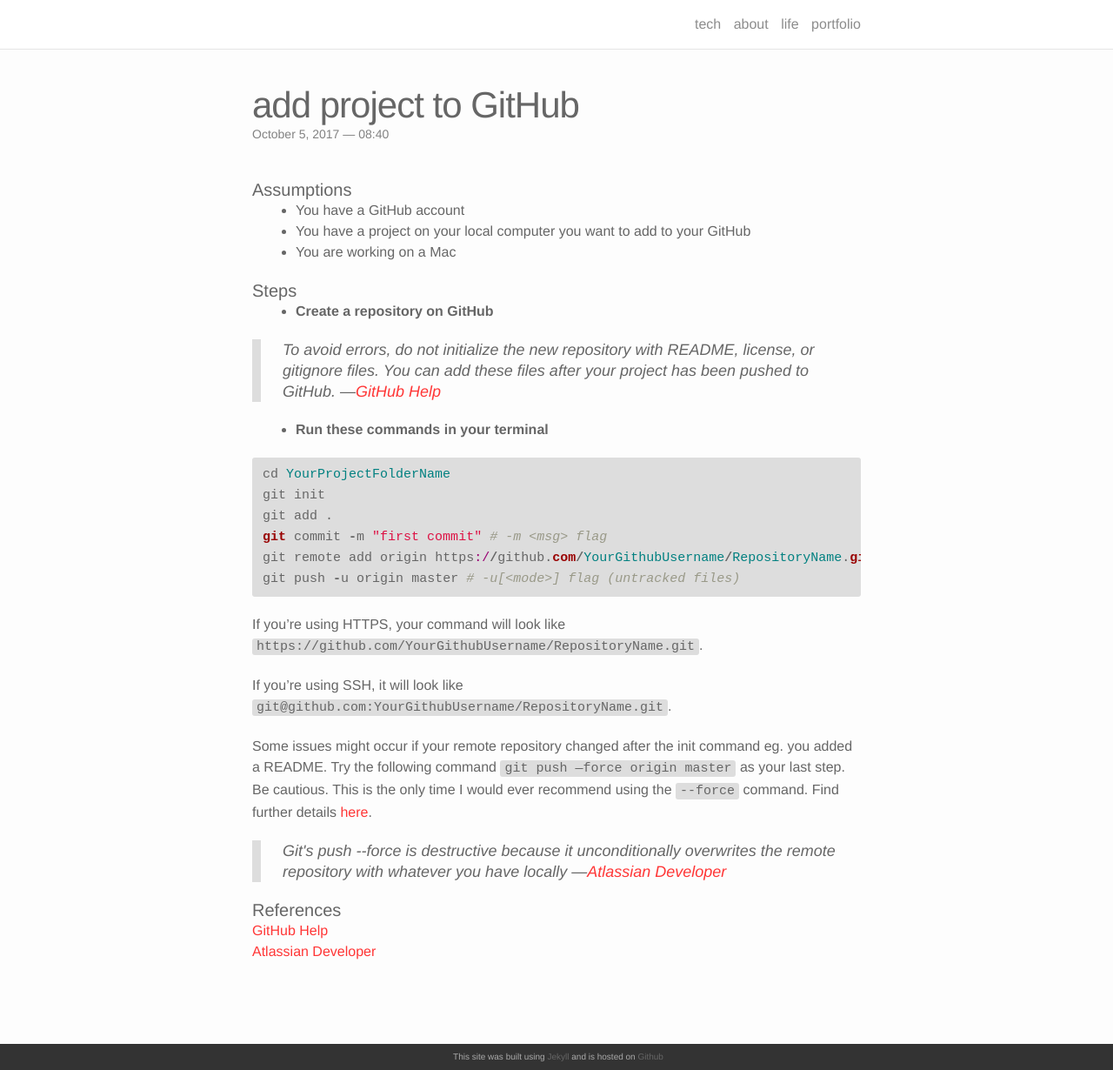
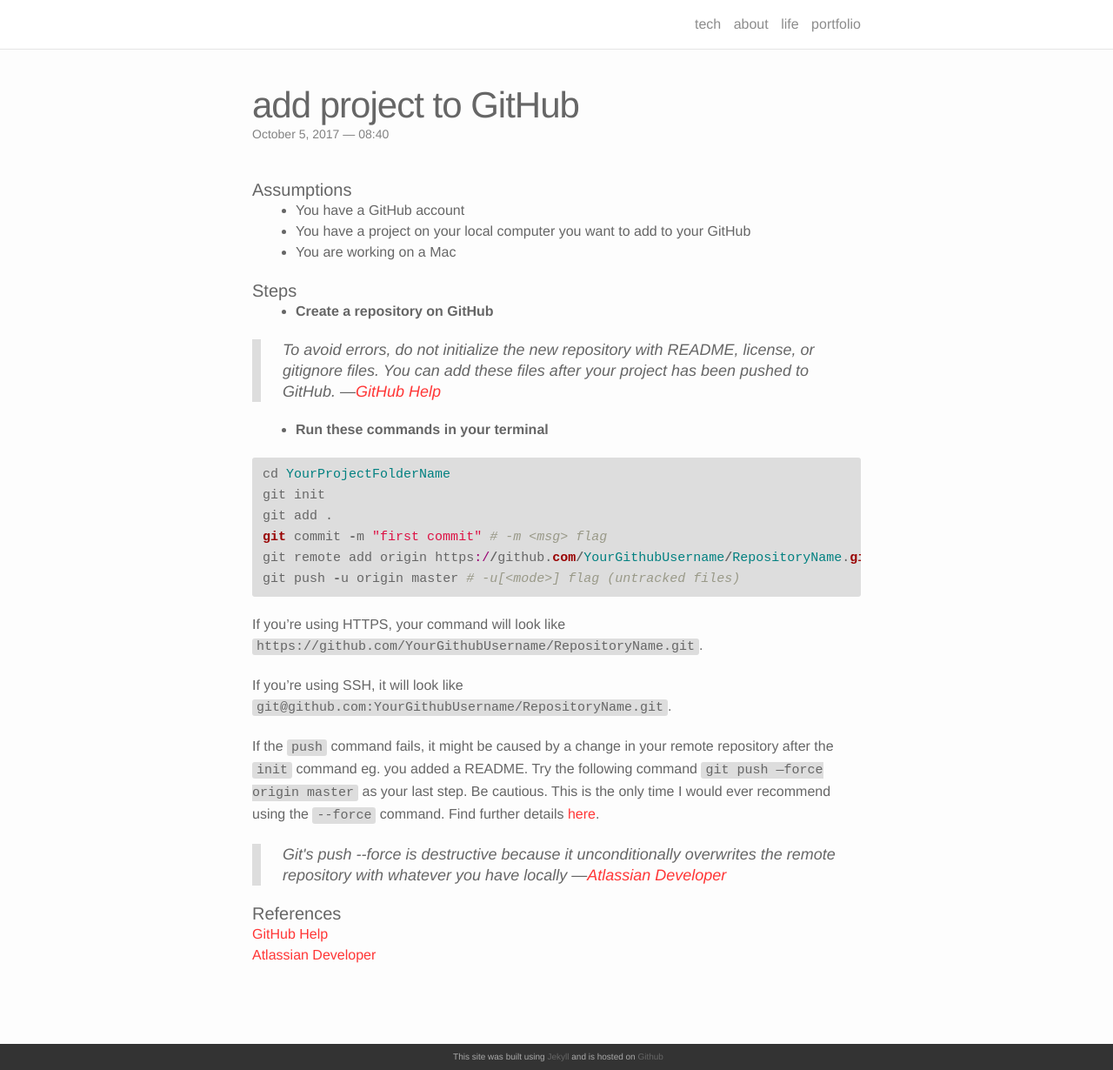
Before and after one commit to annelledejager/blog, a Jekyll site: the page built from _posts/2017-10-05-git.markdown, in a window 1280 px wide and 1230 px high. Shown: the whole window at 87% size. Built offline with Jekyll 4.4.1, drawn with Linux system fonts in a browser that asks for light colours; nearby versions of some CDN libraries; comment, search, counter and statistics services are not loaded.

Commit message:
Final change

```diff
--- a/_posts/2017-10-05-git.markdown
+++ b/_posts/2017-10-05-git.markdown
@@ -38,7 +38,7 @@ If you're using HTTPS, your command will look like `https://github.com/YourGithu
 
 If you're using SSH, it will look like `git@github.com:YourGithubUsername/RepositoryName.git`.
 
-Some issues might occur if your remote repository changed after the init command eg. you added a README. Try the following command `git push —force origin master` as your last step. Be cautious. This is the only time I would ever recommend using the `--force` command. Find further details <a href="https://developer.atlassian.com/blog/2015/04/force-with-lease/">here</a>.
+If the `push` command fails, it might be caused by a change in your remote repository after the `init` command eg. you added a README. Try the following command `git push —force origin master` as your last step. Be cautious. This is the only time I would ever recommend using the `--force` command. Find further details <a href="https://developer.atlassian.com/blog/2015/04/force-with-lease/">here</a>.
 
 <blockquote>
 Git's push --force is destructive because it unconditionally overwrites the remote repository with whatever you have locally
```
